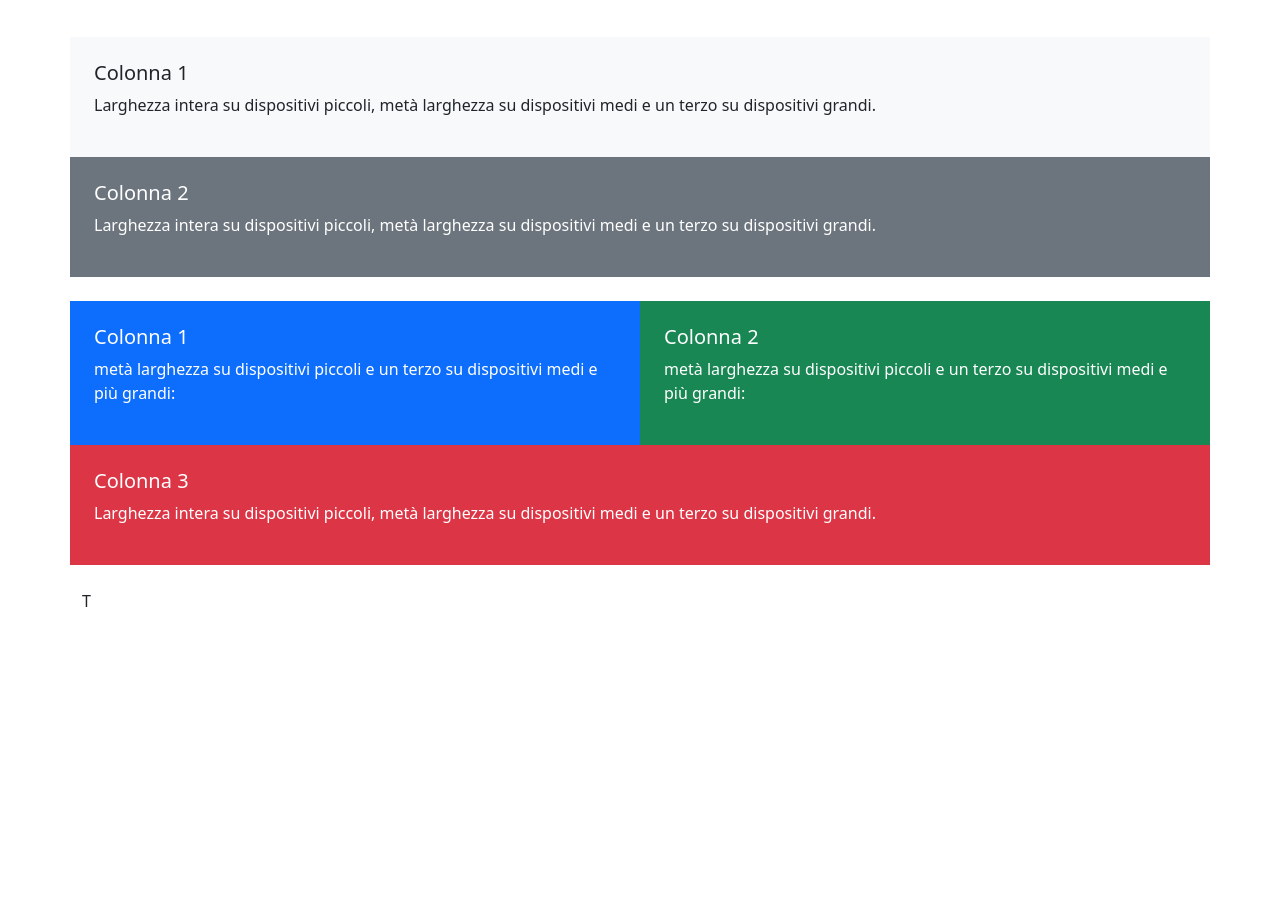
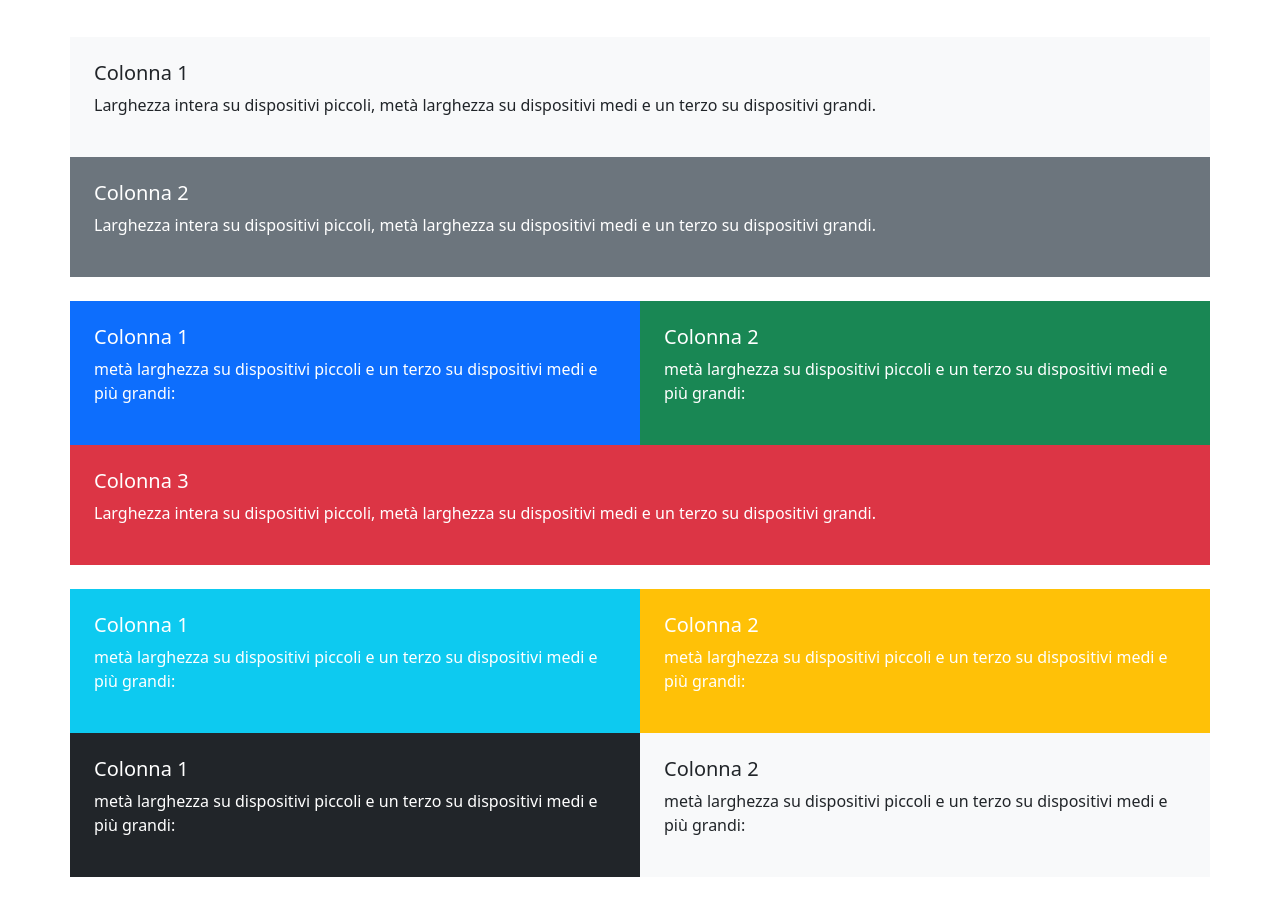
Before and after one commit to severogianluca/htmlcss-bootstrap-layout, a plain HTML site: page index.html in a window 1280 px wide. Shown: the part 94-995 px from the top of the page. Before the commit the page ends 800 px from the top, so only its background shows below. Drawn offline with nearby package versions, Linux system fonts and the light colour scheme.

Commit message:
FEAT: aggiunto terzo blocco

```diff
--- a/index.html
+++ b/index.html
@@ -58,8 +58,36 @@
                 </div>
             </div>
         </div>
+        <!-- TERZO BLOCCO -->
+        <div class="my-4">
+            <div class="row">
+                <div class="col-6 bg-info text-white p-4">
+                    <h5>Colonna 1</h5>
+                    <p>metà larghezza su dispositivi piccoli e un terzo su dispositivi medi
+                        e più grandi:
+                    </p>
+                </div>
+                <div class="col-6 bg-warning text-white p-4">
+                    <h5>Colonna 2</h5>
+                    <p>metà larghezza su dispositivi piccoli e un terzo su dispositivi medi
+                        e più grandi:
+                    </p>
+                </div>
+                <div class="col-6 bg-dark text-white p-4">
+                    <h5>Colonna 1</h5>
+                    <p>metà larghezza su dispositivi piccoli e un terzo su dispositivi medi
+                        e più grandi:
+                    </p>
+                </div>
+                <div class="col-6 bg-body-tertiary p-4">
+                    <h5>Colonna 2</h5>
+                    <p>metà larghezza su dispositivi piccoli e un terzo su dispositivi medi
+                        e più grandi:
+                    </p>
+                </div>
+            </div>
+        </div>
 
-        T
     </main>
     <footer>
 
```
